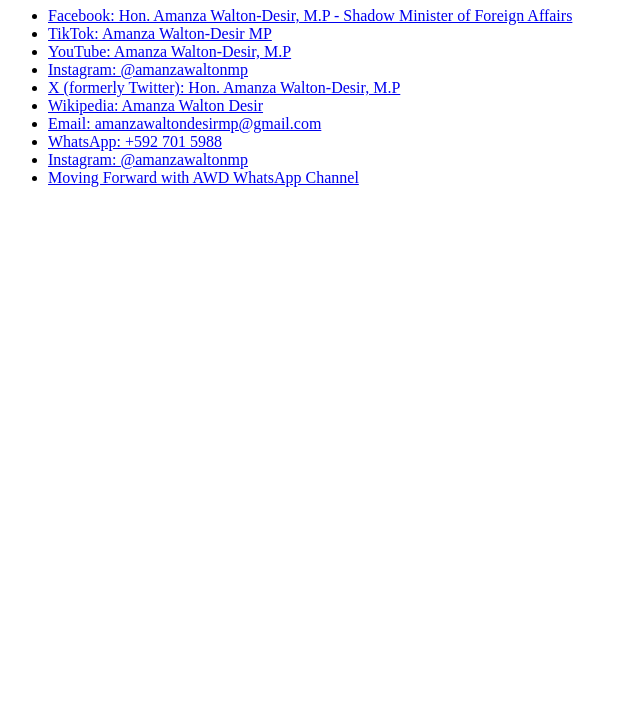
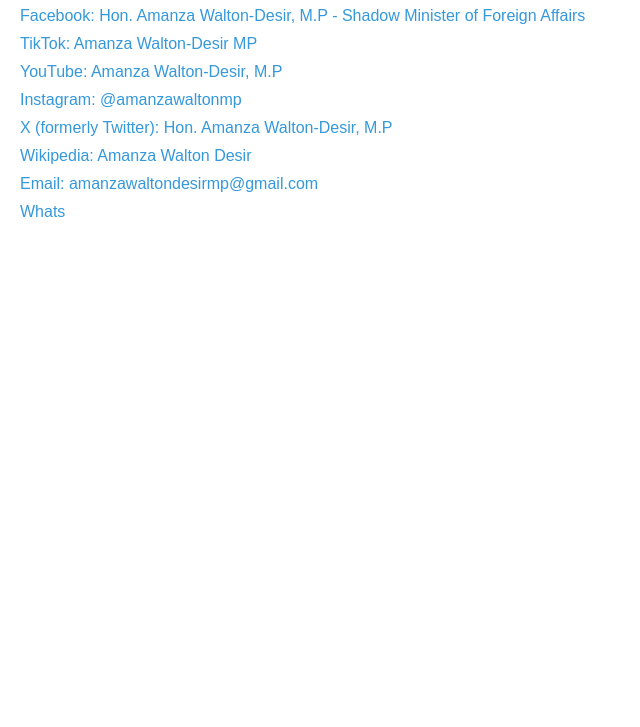
Before and after one commit to MosaicMedia/AWD, a plain HTML site: page index.html in a window 1280 px wide. Shown: the part 73-800 px from the top of the page, without its empty margins (0-640 px from the left). Drawn offline with Linux system fonts and the light colour scheme.

Commit message:
Update index.html

```diff
--- a/index.html
+++ b/index.html
@@ -4,20 +4,38 @@
     <meta charset="UTF-8">
     <meta name="viewport" content="width=device-width, initial-scale=1.0">
     <title>Contact Amanza Walton-Desir</title>
+    <style>
+        body {
+            font-family: Arial, sans-serif;
+            margin: 20px;
+        }
+        h1 {
+            color: #2c3e50;
+        }
+        ul {
+            list-style-type: none;
+            padding: 0;
+        }
+        li {
+            margin: 10px 0;
+        }
+        a {
+            text-decoration: none;
+            color: #3498db;
+        }
+        a:hover {
+            text-decoration: underline;
+        }
+    </style>
 </head>
 <body>
     <h1>Contact MP Amanza Walton-Desir</h1>
     <ul>
-        <li><a href="https://www.facebook.com/AmanzaWaltonDesirMP">Facebook: Hon. Amanza Walton-Desir, M.P - Shadow Minister of Foreign Affairs</a></li>
-        <li><a href="https://www.tiktok.com/@amanzawaltonmp">TikTok: Amanza Walton-Desir MP</a></li>
-        <li><a href="https://www.youtube.com/user/AmanzaWaltonDesirMP">YouTube: Amanza Walton-Desir, M.P</a></li>
-        <li><a href="https://www.instagram.com/amanzawaltonmp">Instagram: @amanzawaltonmp</a></li>
-        <li><a href="https://twitter.com/AmanzaWDesirMP">X (formerly Twitter): Hon. Amanza Walton-Desir, M.P</a></li>
-        <li><a href="https://en.wikipedia.org/wiki/Amanza_Walton-Desir">Wikipedia: Amanza Walton Desir</a></li>
+        <li><a href="https://www.facebook.com/AmanzaWaltonDesirMP" target="_blank">Facebook: Hon. Amanza Walton-Desir, M.P - Shadow Minister of Foreign Affairs</a></li>
+        <li><a href="https://www.tiktok.com/@amanzawaltonmp" target="_blank">TikTok: Amanza Walton-Desir MP</a></li>
+        <li><a href="https://www.youtube.com/user/AmanzaWaltonDesirMP" target="_blank">YouTube: Amanza Walton-Desir, M.P</a></li>
+        <li><a href="https://www.instagram.com/amanzawaltonmp" target="_blank">Instagram: @amanzawaltonmp</a></li>
+        <li><a href="https://twitter.com/AmanzaWDesirMP" target="_blank">X (formerly Twitter): Hon. Amanza Walton-Desir, M.P</a></li>
+        <li><a href="https://en.wikipedia.org/wiki/Amanza_Walton-Desir" target="_blank">Wikipedia: Amanza Walton Desir</a></li>
         <li><a href="mailto:amanzawaltondesirmp@gmail.com">Email: amanzawaltondesirmp@gmail.com</a></li>
-        <li><a href="https://wa.me/5927015988">WhatsApp: +592 701 5988</a></li>
-        <li><a href="https://www.instagram.com/amanzawaltonmp">Instagram: @amanzawaltonmp</a></li>
-        <li><a href="https://chat.whatsapp.com/MovingForwardWithAWD">Moving Forward with AWD WhatsApp Channel</a></li>
-    </ul>
-</body>
-</html>
+        <li><a href="https://wa.me/5927015988" target="_blank">Whats
```
